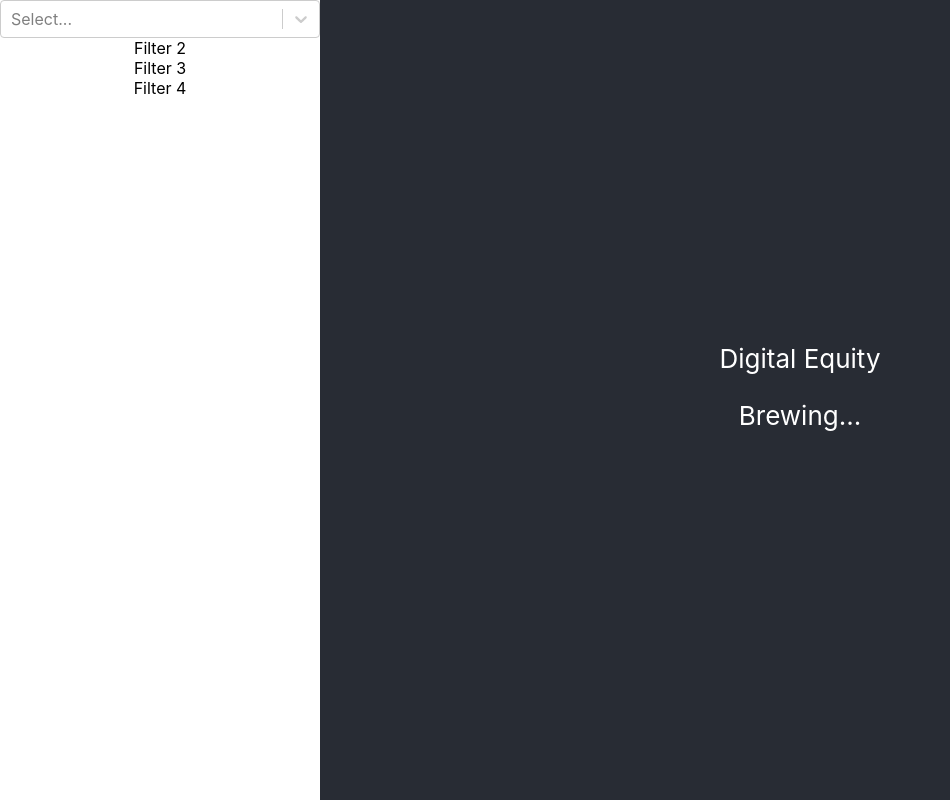
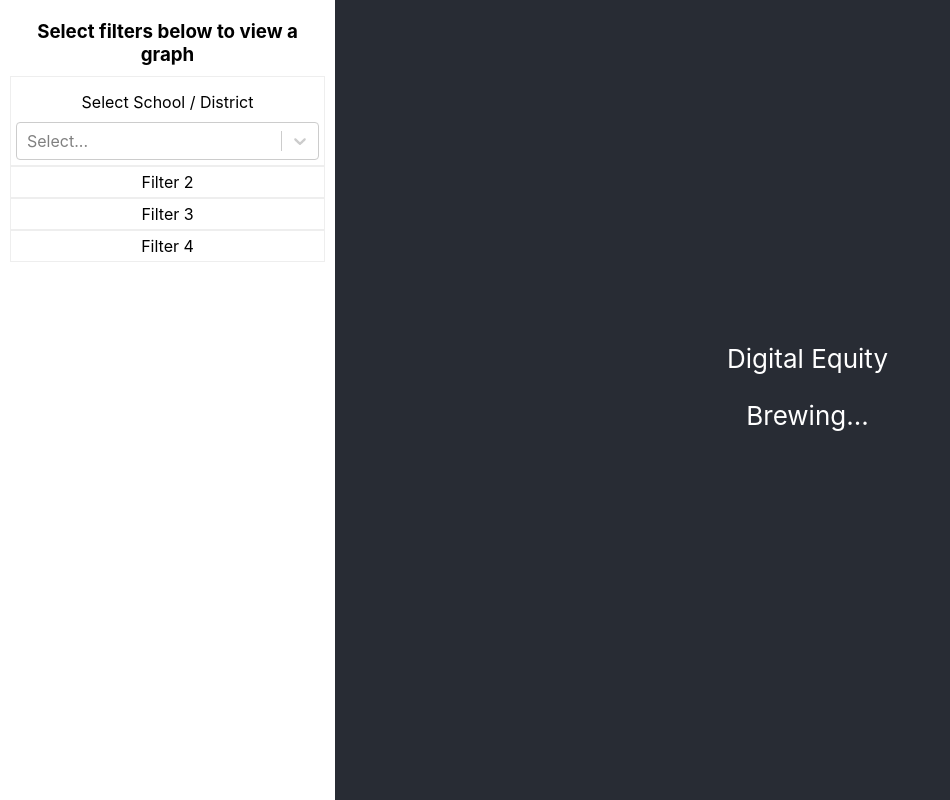
Before and after one commit to mbae-org/spark-digital-equity, a React (Create React App) app: page / in a window 1280 px wide. Shown: the whole page, without its empty margins (0-950 px from the left). Built offline with nearby package versions, Linux system fonts and the light colour scheme.

Commit message:
add filter styles

```diff
--- a/src/App.css
+++ b/src/App.css
@@ -1,5 +1,6 @@
 .App {
   text-align: center;
+  min-width: 800px;
 }
 
 .App-logo {
@@ -23,10 +24,18 @@
 
 .filter-panel {
   width: 25%;
-  min-width: 250px;
+  margin: 5px;
+  padding: 5px;
 }
 
 .chart-panel {
   width: 75%;
-  min-width: 750px;
+  /* margin: 5px;
+  padding: 5px; */
 }
+
+.filter-container > div {
+  border-style: groove;
+  border-width: thin;
+  padding: 5px;
+}
--- a/src/components/FilterPanel/FilterPanel.js
+++ b/src/components/FilterPanel/FilterPanel.js
@@ -5,12 +5,13 @@
 function FilterPanel() {
   return (
     <div>
-        <div style={{display: 'flex', flexDirection:"column"}}>
-            <div><SchoolDistrictFilter></SchoolDistrictFilter></div>
-            <div>Filter 2</div>
-            <div>Filter 3</div>
-            <div>Filter 4</div>
-        </div>
+      <h3 style={{ margin: '10px 0 10px 0' }}>Select filters below to view a graph</h3>
+      <div className="filter-container" style={{ display: 'flex', flexDirection: "column" }}>
+        <div><SchoolDistrictFilter></SchoolDistrictFilter></div>
+        <div>Filter 2</div>
+        <div>Filter 3</div>
+        <div>Filter 4</div>
+      </div>
     </div>
   );
 }
--- a/src/components/SchoolDistrictFilter/SchoolDistrictFilter.js
+++ b/src/components/SchoolDistrictFilter/SchoolDistrictFilter.js
@@ -12,11 +12,16 @@
 
 function SchoolDistrictFilter() {
     return (
-        <div>
-            <Select
-                options={options}
-                isMulti
-            />
+        <div style={{ display: 'flex', 'flex-direction': 'column' }}>
+            <div style={{ padding: '10px' }}>
+                Select School / District
+                </div>
+            <div>
+                <Select
+                    options={options}
+                    isMulti
+                />
+            </div>
         </div>
     );
 }
```
